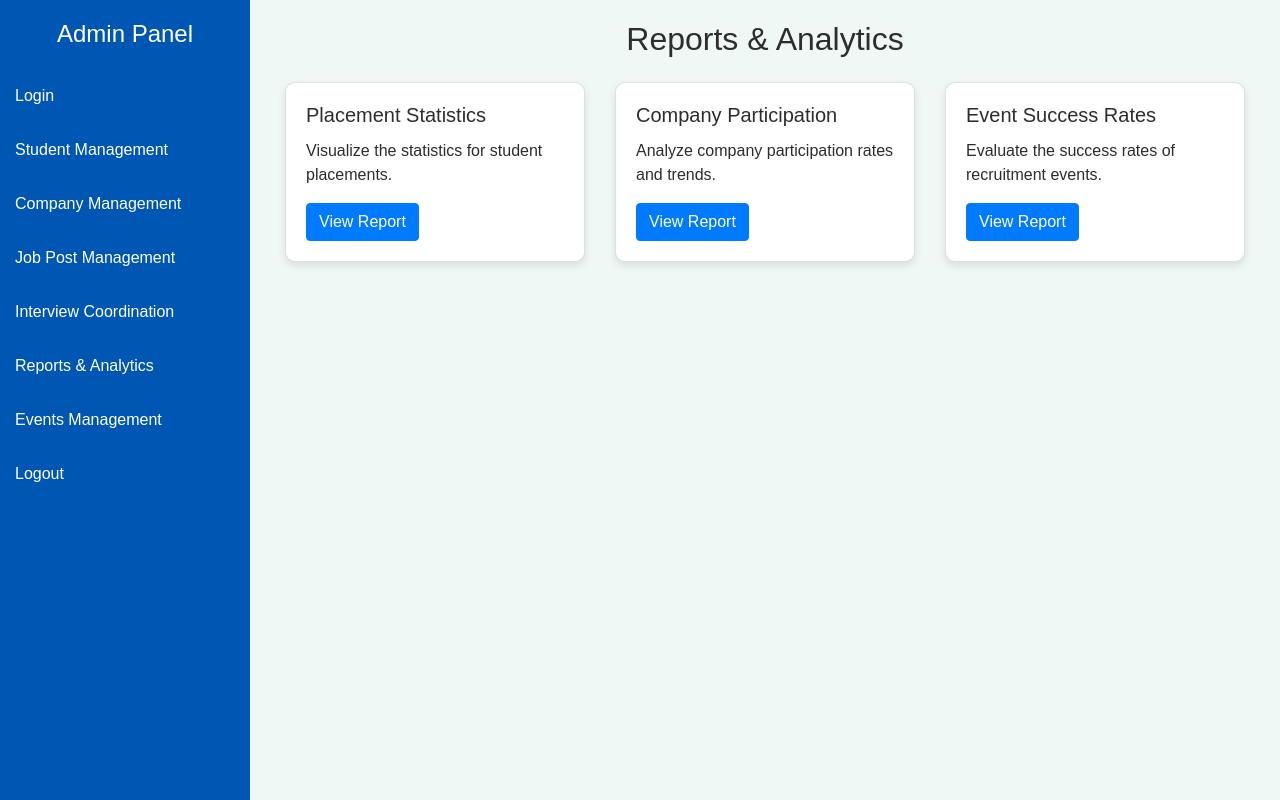
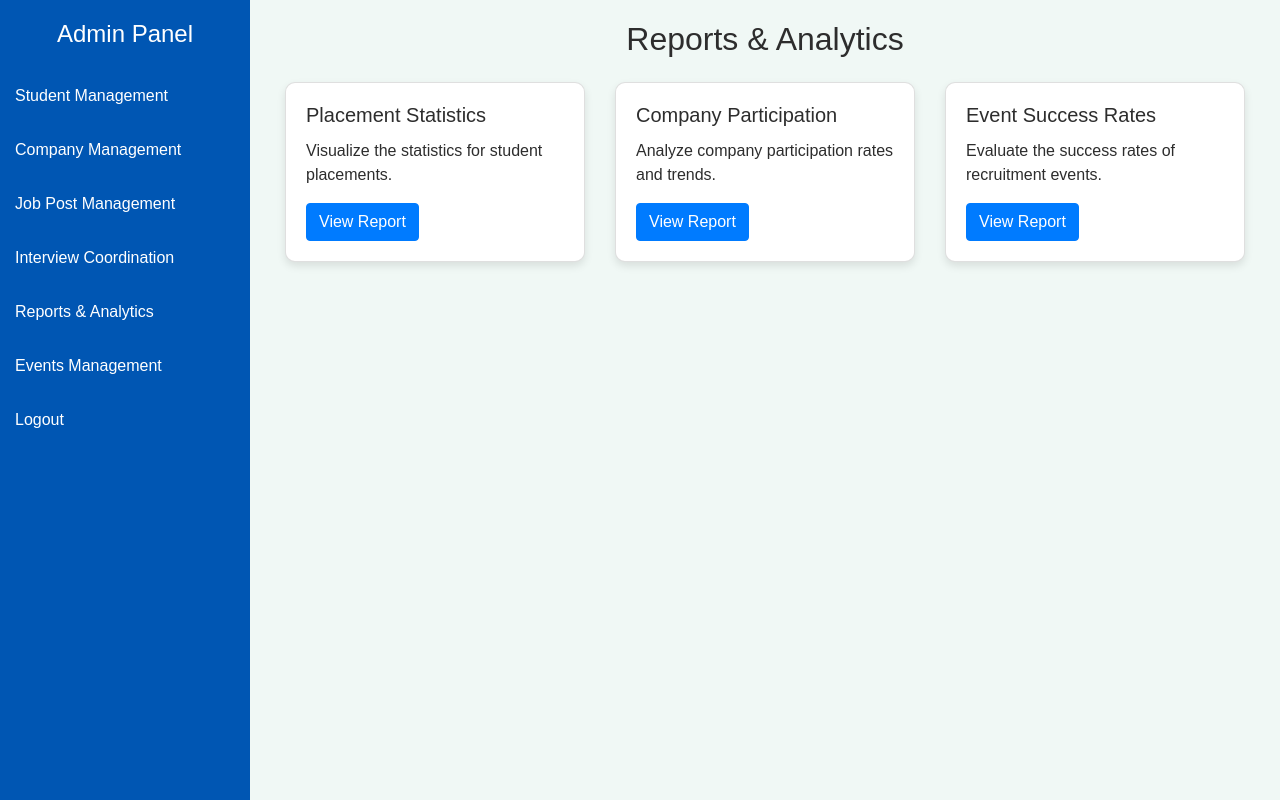
Before and after one commit to Githubmeet/campus, a plain HTML site: page reports_analytics.html in a window 1280 px wide. Drawn offline with nearby package versions, Linux system fonts and the light colour scheme.

Commit message:
Update reports_analytics.html

```diff
--- a/reports_analytics.html
+++ b/reports_analytics.html
@@ -72,7 +72,7 @@
 <body>
     <div class="sidebar">
         <h2 class="text-center">Admin Panel</h2>
-        <a href="admin_login.html">Login</a>
+
         <a href="student_management.html">Student Management</a>
         <a href="company_management.html">Company Management</a>
         <a href="job_post_management.html">Job Post Management</a>
```
